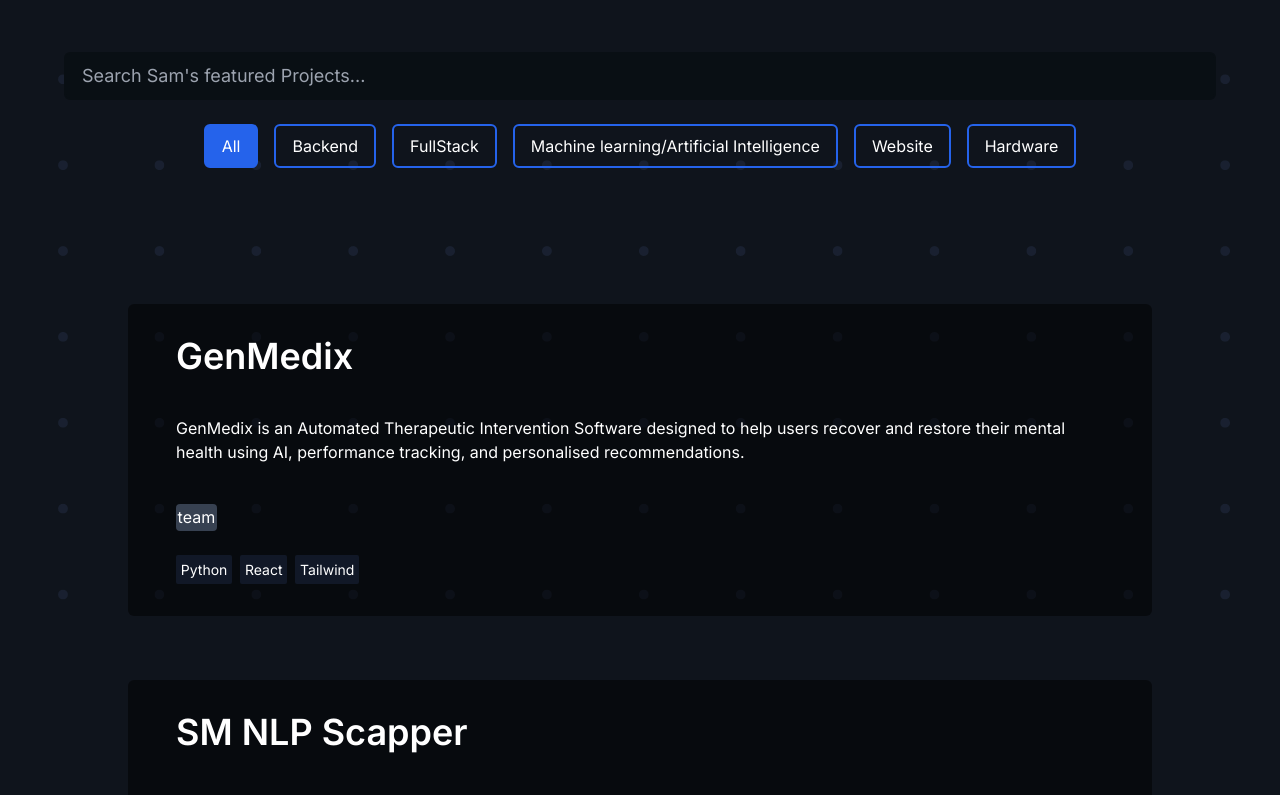
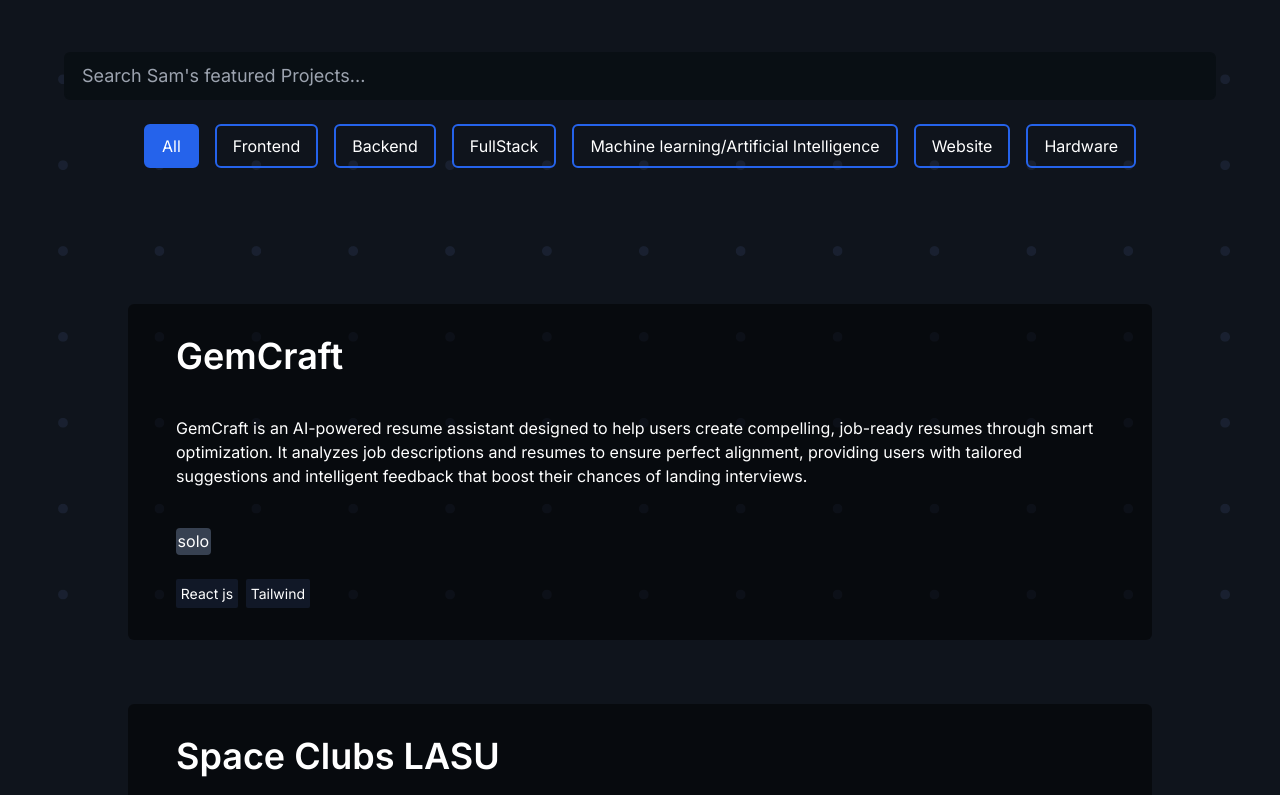
Before and after one commit to samuelajala01/portfolio-v4, a Next.js app: page /projects in a window 1280 px wide. Shown: the part 304-1099 px from the top of the page. Built offline with nearby package versions, Linux system fonts and the light colour scheme.

Commit message:
chore: add projects

```diff
--- a/src/app/globals.css
+++ b/src/app/globals.css
@@ -20,7 +20,7 @@ body{
   background-image: url("../../public/bg-dark.png");
   background-attachment: fixed;
   color: white;
-  font-family: "Roboto";
+  font-family: "Poppins", sans-serif;
 }
 
 ::-webkit-scrollbar{
--- a/src/app/projects/page.jsx
+++ b/src/app/projects/page.jsx
@@ -5,6 +5,22 @@ import Project from "@/components/Project";
 import ContactBox from "@/components/Contactbox";
 
 const projectList = [
+  {
+    title: "GemCraft",
+    visit: "https://gemcraft.vercel.app",
+    desc: "GemCraft is an AI-powered resume assistant designed to help users create compelling, job-ready resumes through smart optimization. It analyzes job descriptions and resumes to ensure perfect alignment, providing users with tailored suggestions and intelligent feedback that boost their chances of landing interviews.",
+    type: "solo",
+    tools: ["React js", "Tailwind"],
+    tags: ["Frontend", "Backend"],
+  },
+  {
+    title: "Space Clubs LASU",
+    visit: "https://www.spaceclubslasu.org",
+    desc: "Official website for Space Clubs LASU",
+    type: "solo",
+    tools: ["Next js", "Tailwind"],
+    tags: ["Frontend"],
+  },
   {
     title: "GenMedix",
     visit: "https://genmedix.vercel.app",
```
